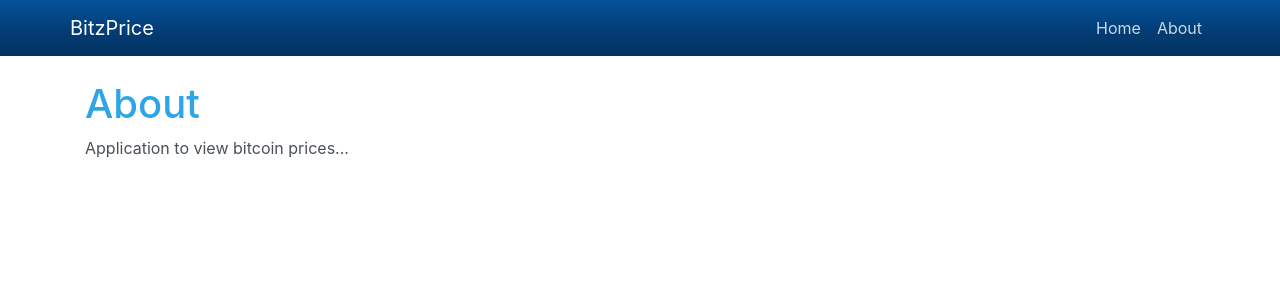
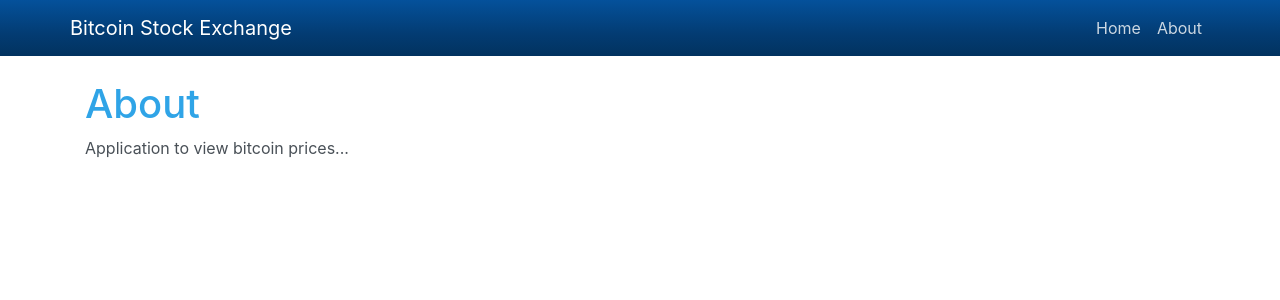
Before and after one commit to anchit1501/next-js, a Next.js app: page /about in a window 1280 px wide. Shown: the top 300 px of the page. Built offline with nearby package versions, Linux system fonts and the light colour scheme.

Commit message:
Minor Changes

```diff
--- a/components/layout.js
+++ b/components/layout.js
@@ -1,15 +1,17 @@
 import Navbar from "./navbar";
-import Head from 'next/head';
+import Head from "next/head";
 const Layout = props => (
   <div>
     <Head>
-            <title>Bit Coin Prices</title>
-            <link rel="stylesheet" href="https://bootswatch.com/4/cerulean/bootstrap.min.css"/>
+      <title>Bitcoin Stock Exchange</title>
+      <link
+        rel="stylesheet"
+        href="https://bootswatch.com/4/cerulean/bootstrap.min.css"
+      />
     </Head>
     <Navbar />
     <div className="container">{props.children}</div>
-
   </div>
-  )
+);
 
 export default Layout;
--- a/components/navbar.js
+++ b/components/navbar.js
@@ -3,7 +3,7 @@
   return (
     <nav className="navbar navbar-expand navbar-dark bg-dark mb-4">
     <div className="container">
-      <a className="navbar-brand" href="#">BitzPrice</a>
+      <a className="navbar-brand" href="#">Bitcoin Stock Exchange</a>
       <div className="collapse navbar-collapse">
         <ul className="navbar-nav ml-auto">
           <li className="nav-item">
--- a/components/prices.js
+++ b/components/prices.js
@@ -10,7 +10,7 @@
       list = (
         <li className="list-group-item">
           Bitcoin rate for {this.props.bpi.USD.description} :
-          <span class="badge badge-primary">{this.props.bpi.USD.code}</span>
+          <span className ="badge badge-primary">{this.props.bpi.USD.code}</span>
           <strong>{this.props.bpi.USD.rate}</strong>
         </li>
       );
@@ -18,7 +18,7 @@
       list = (
         <li className="list-group-item">
           Bitcoin rate for {this.props.bpi.GBP.description} :
-          <span class="badge badge-primary">{this.props.bpi.GBP.code}</span>
+          <span className ="badge badge-primary">{this.props.bpi.GBP.code}</span>
           <strong>{this.props.bpi.GBP.rate}</strong>
         </li>
       );
@@ -26,7 +26,7 @@
       list = (
         <li className="list-group-item">
           Bitcoin rate for {this.props.bpi.EUR.description} :
-          <span class="badge badge-primary">{this.props.bpi.EUR.code}</span>
+          <span className ="badge badge-primary">{this.props.bpi.EUR.code}</span>
           <strong>{this.props.bpi.EUR.rate}</strong>
         </li>
       );
```
Also changed, not shown: pages/index.js (+15 -16 lines), 1 other file (tests, documents, lock files or other folders). Lines whose indentation alone changed are shown as unchanged.
